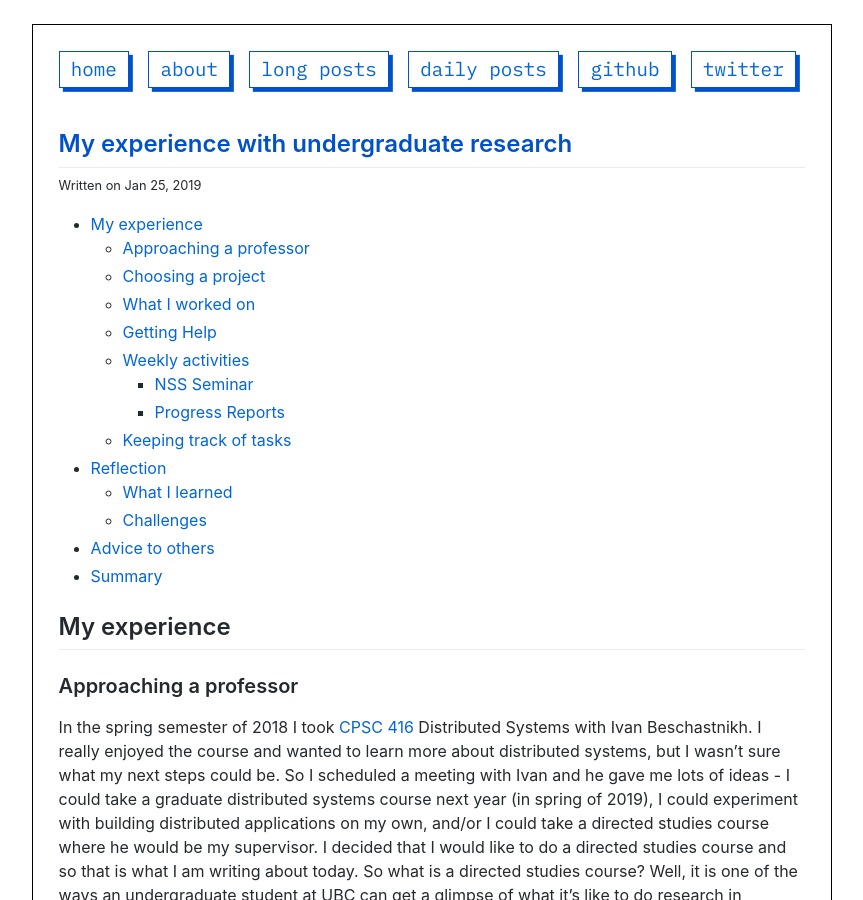
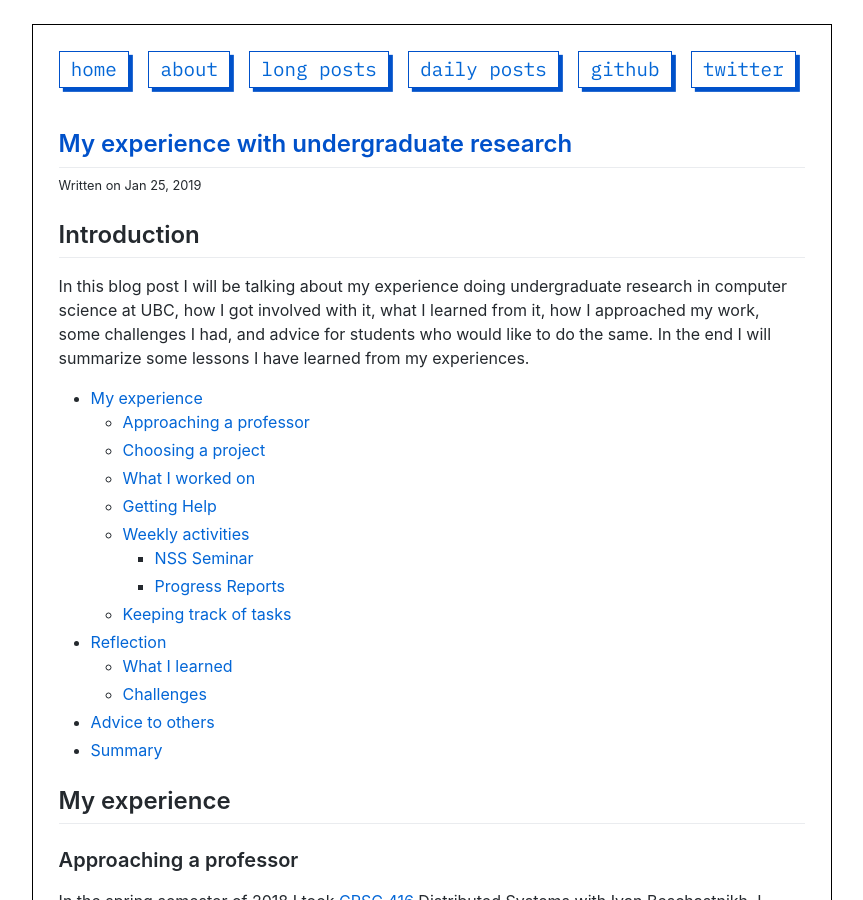
Before and after one commit to annygakh/annygakh.github.io, a Jekyll site: the page built from longblog/_posts/2019-01-25-undergraduate-research.md, in a window 1280 px wide and 900 px high. Shown: the whole window, without its empty margins (208-1071 px from the left). Built offline with Jekyll 4.4.1, drawn with Linux system fonts in a browser that asks for light colours; comment, search, counter and statistics services are not loaded.

Commit message:
added intro

```diff
--- a/longblog/_posts/2019-01-25-undergraduate-research.md
+++ b/longblog/_posts/2019-01-25-undergraduate-research.md
@@ -4,6 +4,9 @@ category: longblog
 title: My experience with undergraduate research
 published: true
 ---
+
+## Introduction
+In this blog post I will be talking about my experience doing undergraduate research in computer science at UBC, how I got involved with it, what I learned from it, how I approached my work, some challenges I had, and advice for students who would like to do the same. In the end I will summarize some lessons I have learned from my experiences.
 
 - [My experience](#my-experience)
   * [Approaching a professor](#approaching-a-professor)
```
